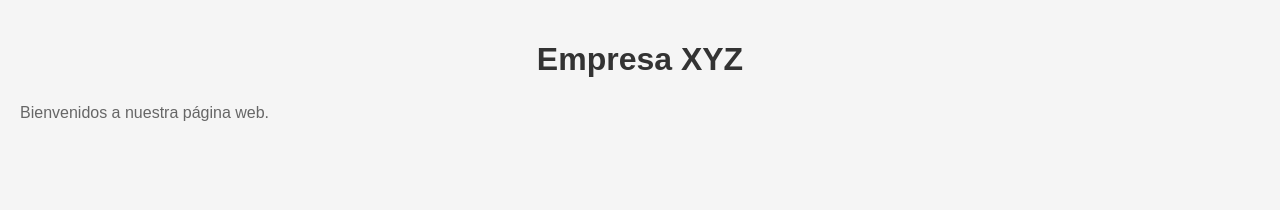
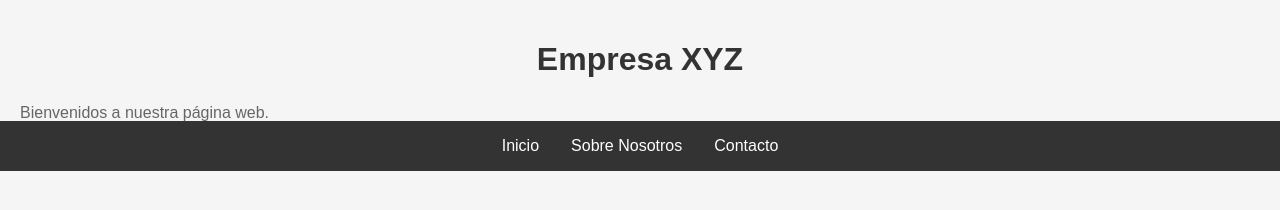
Before and after one commit to antmorcas2/prueba-git, a plain HTML site: page index.html in a window 1280 px wide. Drawn offline with Linux system fonts and the light colour scheme.

Commit message:
feat: menú de navegación y estilo para este

```diff
--- a/index.html
+++ b/index.html
@@ -11,6 +11,14 @@
 <body>
     <h1>Empresa XYZ</h1>
     <p>Bienvenidos a nuestra página web.</p>
+
+    <nav>
+        <ul>
+            <li><a href="index.html">Inicio</a></li>
+            <li><a href="about.html">Sobre Nosotros</a></li>
+            <li><a href="contact.html">Contacto</a></li>
+        </ul>
+    </nav>
 </body>
 
 </html>
--- a/styles.css
+++ b/styles.css
@@ -14,3 +14,27 @@ p {
     color: #666;
     line-height: 1.6;
 }
+
+nav {
+    background-color: #333;
+    padding: 1rem;
+    margin: -20px -20px 20px;
+}
+
+nav ul {
+    list-style: none;
+    margin: 0;
+    padding: 0;
+    display: flex;
+    justify-content: center;
+    gap: 2rem;
+}
+
+nav a {
+    color: white;
+    text-decoration: none;
+}
+
+nav a:hover {
+    color: #ddd;
+}
```
